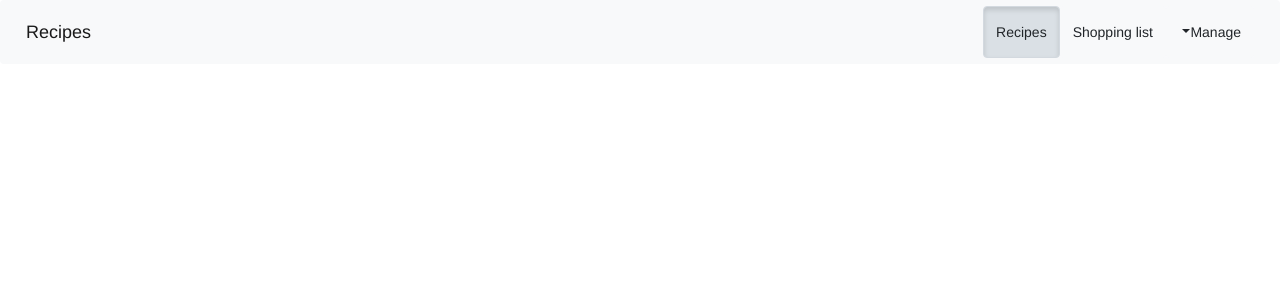
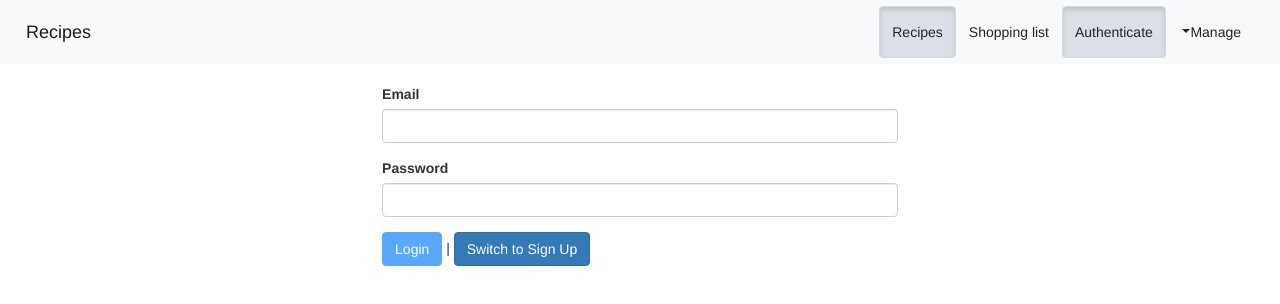
Before and after one commit to ostrowskaew/Recipe-App, an Angular app: page /auth in a window 1280 px wide. Before the commit this address led to /. Shown: the top 304 px of the page. Built offline with nearby package versions, Linux system fonts and the light colour scheme.

Commit message:
signup added

```diff
--- a/src/app/app-routing.module.ts
+++ b/src/app/app-routing.module.ts
@@ -1,5 +1,6 @@
 import { NgModule } from '@angular/core';
 import { Routes, RouterModule } from '@angular/router';
+import { AuthComponent } from './auth/auth.component';
 import { RecipeDetailComponent } from './recipes/recipe-detail/recipe-detail.component';
 import { RecipeEditComponent } from './recipes/recipe-edit/recipe-edit.component';
 import { RecipesResolverService } from './recipes/recipe-list/recipe-resolver.service';
@@ -14,7 +15,9 @@ const routes: Routes = [
     { path: ':id/edit', component: RecipeEditComponent, resolve: [RecipesResolverService]},
   ]},
   { path: '', redirectTo: '/recipes', pathMatch: 'full' },
-  { path: 'shopping-list', component: ShoppingListComponent }
+  { path: 'shopping-list', component: ShoppingListComponent },
+  { path: 'auth', component: AuthComponent }
+
 ];
 
 @NgModule({
--- a/src/app/app.module.ts
+++ b/src/app/app.module.ts
@@ -18,6 +18,8 @@ import { SelectRecipeInfoComponent } from './recipes/select-recipe-info/select-r
 import { RecipeEditComponent } from './recipes/recipe-edit/recipe-edit.component';
 import { FormsModule, ReactiveFormsModule } from '@angular/forms';
 import { HttpClientModule } from '@angular/common/http';
+import { AuthComponent } from './auth/auth.component';
+import { LoadingSpinnerComponent } from './shared/loading-spinner/loading-spinner.component';
 
 @NgModule({
   declarations: [
@@ -31,7 +33,9 @@ import { HttpClientModule } from '@angular/common/http';
     ShoppingListEditComponent,
     DropdownDriective,
     SelectRecipeInfoComponent,
-    RecipeEditComponent
+    RecipeEditComponent,
+    AuthComponent,
+    LoadingSpinnerComponent
   ],
   imports: [
     BrowserModule,
--- /dev/null
+++ b/src/app/auth/auth.component.html
@@ -0,0 +1,49 @@
+<div class="row">
+  <div class="col-xs-12 col-md-6 col-md-offset-3">
+    <div class *ngIf="isLoading && !error" style="text-align:center;">
+      <app-loading-spinner></app-loading-spinner>
+    </div>
+    <div *ngIf="error" class="alert alert-danger" style="text-align:center;">
+        {{ error }}
+    </div>
+    <form #authForm="ngForm"
+    (ngSubmit)="onSubmit(authForm)"
+    *ngIf="!isLoading && !error">
+      <div class="form-group">
+        <label for="email">Email</label>
+        <input
+        type="email"
+        id="email"
+        class="form-control"
+        ngModel
+        name="email"
+        required
+        email>
+      </div>
+      <div class="form-group">
+        <label for="password">Password</label>
+        <input
+        type="password"
+        id="password"
+        class="form-control"
+        name="password"
+        ngModel
+        required
+        minlength="6">
+      </div>
+      <div>
+        <button
+        class="btn btn-primary"
+        type="submit"
+        [disabled]="!authForm.valid">
+          {{isLoginMode ? 'Login' : 'Sign Up'}}
+        </button> |
+        <button
+        class="btn btn-primary"
+        type="button"
+        (click)="onSwitchMode()">
+        Switch to {{ isLoginMode ? 'Sign Up' : 'Login'}}</button>
+      </div>
+    </form>
+  </div>
+</div>
--- /dev/null
+++ b/src/app/auth/auth.component.ts
@@ -0,0 +1,47 @@
+import { Component } from "@angular/core";
+import { NgForm } from "@angular/forms";
+import { AuthService } from "./auth.service";
+
+@Component({
+  selector: 'app-auth',
+  templateUrl: './auth.component.html'
+})
+export class AuthComponent {
+  isLoginMode = true;
+  isLoading = false;
+  error: string = null;
+
+  constructor(private authService: AuthService) {}
+
+  onSwitchMode() {
+    this.isLoginMode = !this.isLoginMode;
+  }
+
+  onSubmit(form: NgForm) {
+
+    if(!form.valid) {
+      return;
+    }
+
+    const email = form.value.email;
+    const password = form.value.password;
+    this.isLoading = true;
+    if (this.isLoginMode) {
+      // ...
+    }
+    else {
+      this.authService.signup(email, password)
+        .subscribe(responseData => {
+        console.log(responseData);
+        this.isLoading = false;
+        this.error = null;
+      },
+      error => {
+        this.isLoading = false;
+        this.error = error;
+      })
+    }
+
+    form.reset();
+  }
+}
--- /dev/null
+++ b/src/app/auth/auth.service.ts
@@ -0,0 +1,47 @@
+import { HttpClient } from "@angular/common/http";
+import { Injectable } from "@angular/core";
+import { throwError } from "rxjs";
+import { catchError } from "rxjs/operators";
+
+interface AuthResponseData {
+  kind: string;
+  idToken: string;
+  email: string;
+  refreshToken: string;
+  expiresIn: string;
+  localId: string;
+}
+
+@Injectable({providedIn: 'root'})
+export class AuthService {
+
+  constructor(private http: HttpClient) {
+
+  }
+
+  signup(email: string, password: string) {
+    return this.http.post<AuthResponseData>('https://identitytoolkit.googleapis.com/v1/accounts:signUp?key=AIzaSyCi3C7bPXSmY-2PzfCbKUJYiP86iChej-4',
+    {
+     email:email,
+     password:password,
+     returnSecureToken:true
+    })
+    .pipe(
+      catchError(errorResponse => {
+      let error = 'An error occurred';
+      if(!errorResponse.error || !errorResponse.error.error) {
+        switch (errorResponse.error.error.message) {
+          case 'EMAIL_EXISTS':
+            error = 'Email already exists';
+          }
+      }
+      return throwError(error);
+    }
+    )
+    );
+  }
+
+  signin() {
+
+  }
+}
--- a/src/app/header/header.component.html
+++ b/src/app/header/header.component.html
@@ -13,6 +13,9 @@
 						<li class="nav-item active">
 							 <a class="btn btn-light" routerLinkActive="active" routerLink="/shopping-list">Shopping list</a>
             </li>
+            <li class="nav-item active">
+              <a class="btn btn-light" routerLinkActive="active" routerLink="/auth">Authenticate</a>
+           </li>
 
 						<li class="nav-item dropdown">
                <a class="btn btn-light dropdown-toggle"
--- /dev/null
+++ b/src/app/shared/loading-spinner/loading-spinner.component.css
@@ -0,0 +1,35 @@
+.lds-ring {
+  display: inline-block;
+  position: relative;
+  width: 80px;
+  height: 80px;
+}
+.lds-ring div {
+  box-sizing: border-box;
+  display: block;
+  position: absolute;
+  width: 64px;
+  height: 64px;
+  margin: 8px;
+  border: 8px solid #fdd;
+  border-radius: 50%;
+  animation: lds-ring 1.2s cubic-bezier(0.5, 0, 0.5, 1) infinite;
+  border-color: #fdd transparent transparent transparent;
+}
+.lds-ring div:nth-child(1) {
+  animation-delay: -0.45s;
+}
+.lds-ring div:nth-child(2) {
+  animation-delay: -0.3s;
+}
+.lds-ring div:nth-child(3) {
+  animation-delay: -0.15s;
+}
+@keyframes lds-ring {
+  0% {
+    transform: rotate(0deg);
+  }
+  100% {
+    transform: rotate(360deg);
+  }
+}
--- /dev/null
+++ b/src/app/shared/loading-spinner/loading-spinner.component.ts
@@ -0,0 +1,11 @@
+import { Component } from "@angular/core";
+
+@Component({
+  selector: 'app-loading-spinner',
+  template:
+  '<div class="lds-ring"><div></div><div></div><div></div><div></div></div>',
+  styleUrls: ['./loading-spinner.component.css']
+})
+export class LoadingSpinnerComponent {
+
+}
```
